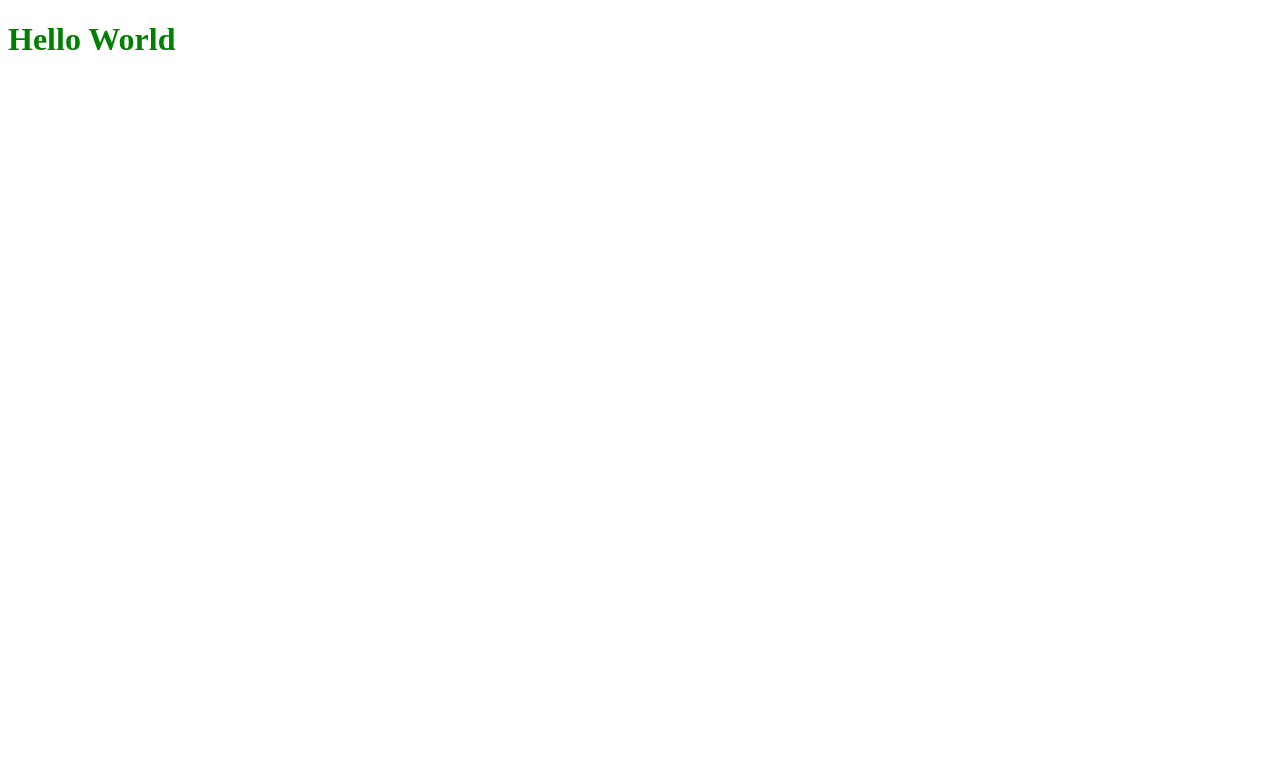
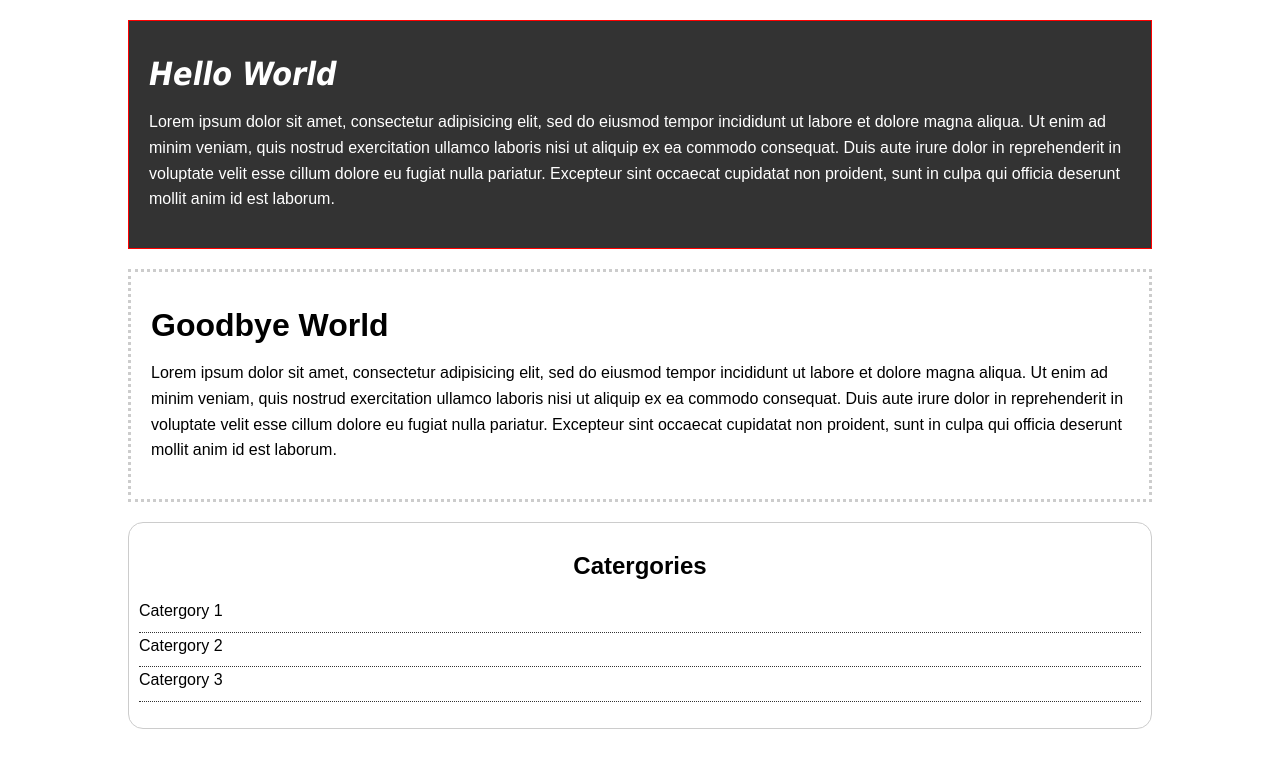
Before and after one commit to con9con/CSS-Crash-Course, a plain HTML site: page CSS Cheat Sheet/index.html in a window 1280 px wide. Drawn offline with Linux system fonts and the light colour scheme.

Commit message:
Added content and styles

```diff
--- a/CSS Cheat Sheet/css/style.css
+++ b/CSS Cheat Sheet/css/style.css
@@ -1,3 +1,63 @@
-h1 {
-  color: green;
+body {
+  background-color: #f4f4f4
+  color: #555555;
+  font-family: Arial, Helvetica, sans-serif;
+  font-size: 16px;
+  font-weight: normal;
+  line-height: 1.6em;
+  margin: 0;
 }
+
+a {
+  text-decoration: none;
+  color: #000;
+}
+
+a:hover {
+  color: red;
+}
+
+.container {
+  width: 80%;
+  margin: auto;
+}
+
+.box-1{
+  background-color: #333;
+  color: #fff;
+  border: 1px red solid;
+  padding: 20px;
+  margin: 20px 0;
+}
+
+.box-1 h1 {
+  font-family: Tahoma;
+  font-weight: 800;
+  font-style: italic;
+}
+
+.box-2 {
+  border: 3px dotted #ccc;
+  padding: 20px;
+  margin: 20px 0;
+}
+
+.catergories {
+  border: 1px #ccc solid;
+  padding: 10px;
+  border-radius: 15px;
+}
+
+.catergories h2{
+  text-align: center;
+}
+
+.catergories ul{
+  padding: 0;
+  list-style: none;
+}
+
+.catergories li{
+  padding-bottom: 8px;
+  border-bottom: 1px dotted #333;
+}
--- a/CSS Cheat Sheet/index.html
+++ b/CSS Cheat Sheet/index.html
@@ -8,6 +8,28 @@
   <link rel="stylesheet" href="css/style.css">
 </head>
 <body>
-  <h1>Hello World</h1>
+  <div class="container">
+    <div class="box-1">
+      <h1>Hello World</h1>
+      <p>Lorem ipsum dolor sit amet, consectetur adipisicing elit, sed do eiusmod tempor incididunt ut labore et dolore magna aliqua. Ut enim ad minim veniam, quis nostrud exercitation ullamco laboris nisi ut aliquip ex ea commodo consequat. Duis aute irure dolor in reprehenderit in voluptate velit esse cillum dolore eu fugiat nulla pariatur. Excepteur sint occaecat cupidatat non proident, sunt in culpa qui officia deserunt mollit anim id est laborum.</p>
+    </div>
+
+    <div class="box-2">
+      <h1>Goodbye World</h1>
+      <p>Lorem ipsum dolor sit amet, consectetur adipisicing elit, sed do eiusmod tempor incididunt ut labore et dolore magna aliqua. Ut enim ad minim veniam, quis nostrud exercitation ullamco laboris nisi ut aliquip ex ea commodo consequat. Duis aute irure dolor in reprehenderit in voluptate velit esse cillum dolore eu fugiat nulla pariatur. Excepteur sint occaecat cupidatat non proident, sunt in culpa qui officia deserunt mollit anim id est laborum.</p>
+    </div>
+
+    <div class="catergories">
+      <h2>Catergories</h2>
+      <ul>
+        <li><a href="">Catergory 1</a></li>
+        <li><a href="">Catergory 2</a></li>
+        <li><a href="">Catergory 3</a></li>
+      </ul>
+    </div>
+
+
+
+  </div><!-- /.container -->
 </body>
 </html>
```
